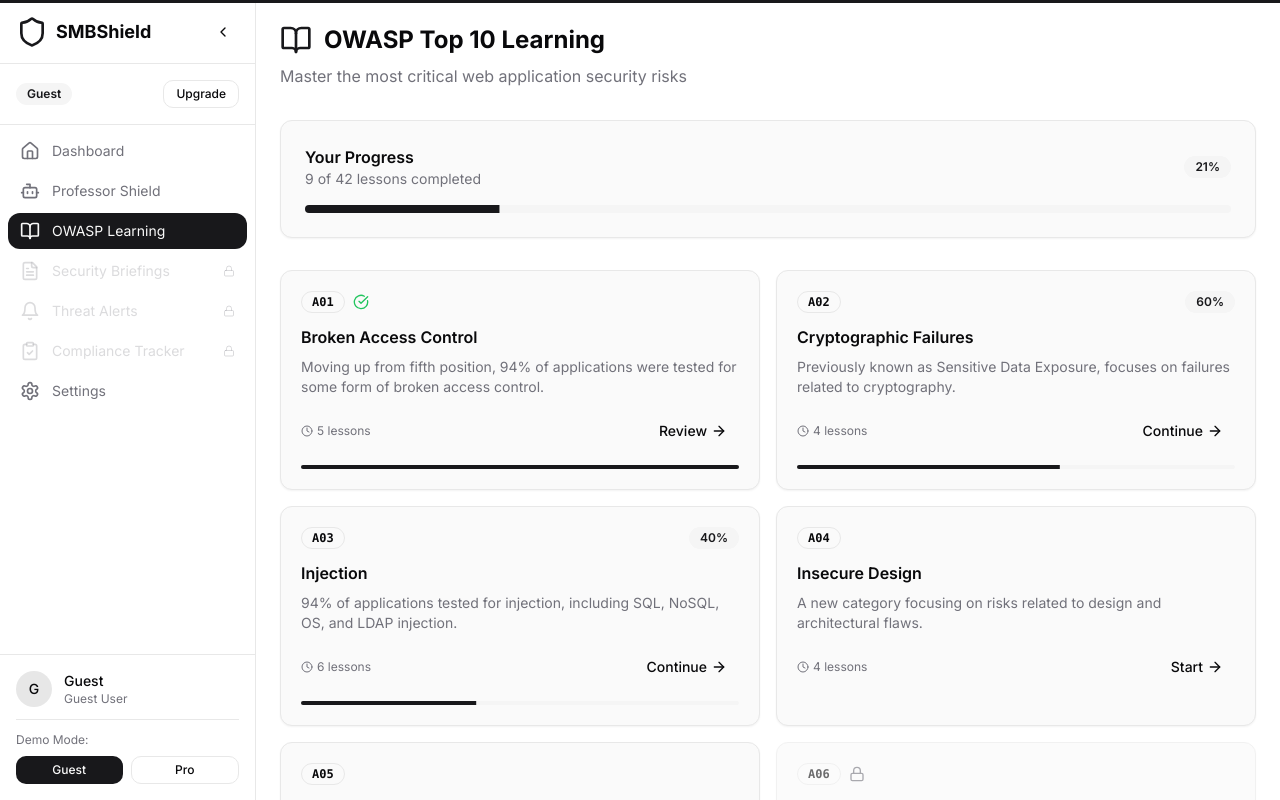
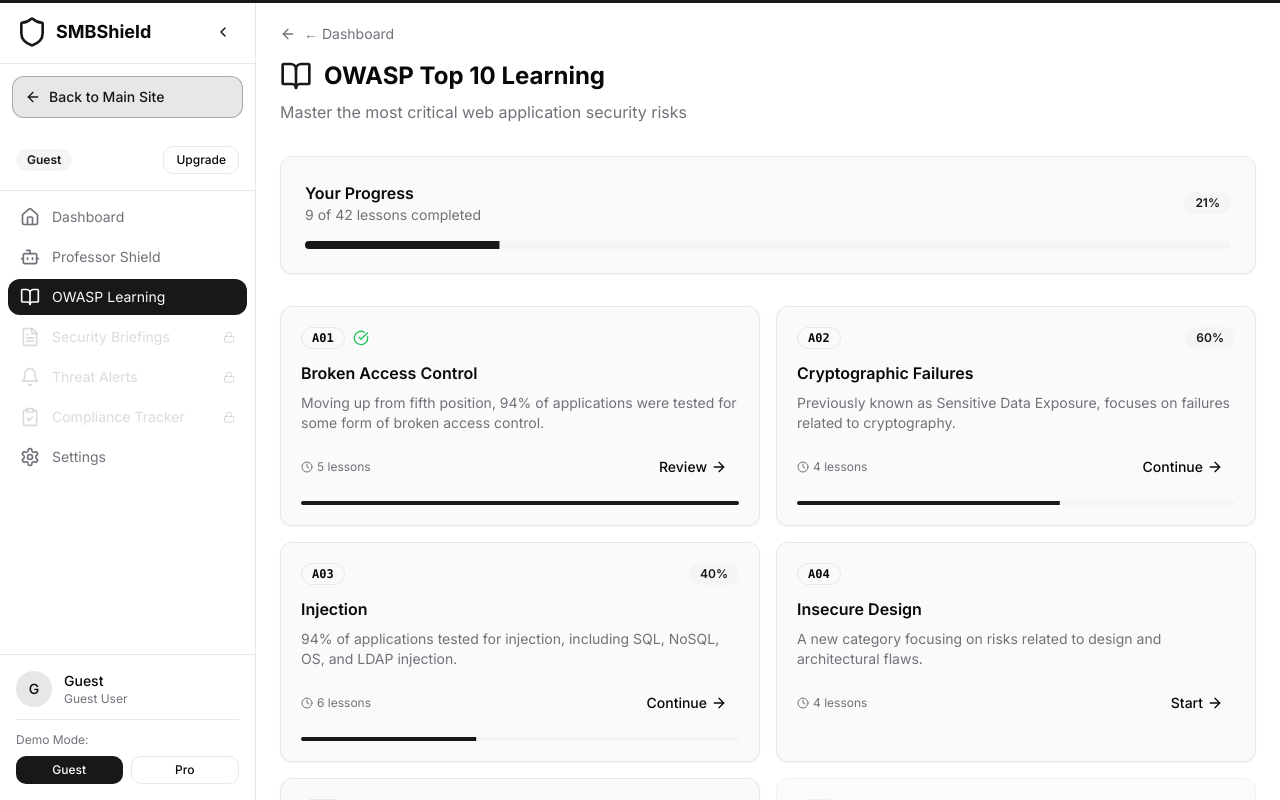
Before and after one commit to HM-aes/smbshield-, a Next.js app: page /dashboard/owasp in a window 1280 px wide. Shown: the top 800 px of the page. Built offline with nearby package versions, Linux system fonts and the light colour scheme.

Commit message:
Add dashboard back navigation: prominent 'Back to Main Site' button, logo tooltip, and back arrows on sub-pages

```diff
--- a/app/dashboard/chat/page.tsx
+++ b/app/dashboard/chat/page.tsx
@@ -1,8 +1,9 @@
 "use client"
 
 import * as React from "react"
+import Link from "next/link"
 import { motion } from "framer-motion"
-import { Bot, Send, User, Sparkles } from "lucide-react"
+import { Bot, Send, User, Sparkles, ArrowLeft } from "lucide-react"
 import { Button } from "@/components/ui/button"
 import { Card } from "@/components/ui/card"
 import { Input } from "@/components/ui/input"
@@ -74,6 +75,15 @@
         animate={{ opacity: 1, y: 0 }}
         className="mb-6"
       >
+        {/* Back Navigation */}
+        <Link
+          href="/dashboard"
+          className="inline-flex items-center gap-2 text-sm text-muted-foreground hover:text-foreground transition-colors mb-4"
+        >
+          <ArrowLeft className="h-4 w-4" />
+          <span>← Dashboard</span>
+        </Link>
+
         <div className="flex items-center gap-3">
           <div className="flex h-12 w-12 items-center justify-center rounded-full bg-primary/10">
             <Bot className="h-6 w-6 text-primary" />
--- a/app/dashboard/owasp/page.tsx
+++ b/app/dashboard/owasp/page.tsx
@@ -3,7 +3,7 @@
 import * as React from "react"
 import Link from "next/link"
 import { motion } from "framer-motion"
-import { BookOpen, Shield, CheckCircle, Lock, ArrowRight, Clock } from "lucide-react"
+import { BookOpen, Shield, CheckCircle, Lock, ArrowRight, ArrowLeft, Clock } from "lucide-react"
 import { Button } from "@/components/ui/button"
 import { Card } from "@/components/ui/card"
 import { Badge } from "@/components/ui/badge"
@@ -113,6 +113,15 @@
         animate={{ opacity: 1, y: 0 }}
         className="mb-8"
       >
+        {/* Back Navigation */}
+        <Link
+          href="/dashboard"
+          className="inline-flex items-center gap-2 text-sm text-muted-foreground hover:text-foreground transition-colors mb-4"
+        >
+          <ArrowLeft className="h-4 w-4" />
+          <span>← Dashboard</span>
+        </Link>
+
         <div className="flex items-center gap-3 mb-2">
           <BookOpen className="h-8 w-8 text-primary" />
           <h1 className="text-2xl font-bold">OWASP Top 10 Learning</h1>
--- /dev/null
+++ b/components/dashboard/page-header.tsx
@@ -0,0 +1,47 @@
+"use client"
+
+import Link from "next/link"
+import { ArrowLeft } from "lucide-react"
+import { cn } from "@/lib/utils"
+
+interface PageHeaderProps {
+  title: string
+  description?: string
+  backHref?: string
+  backLabel?: string
+  className?: string
+  children?: React.ReactNode
+}
+
+export function PageHeader({
+  title,
+  description,
+  backHref = "/dashboard",
+  backLabel = "Dashboard",
+  className,
+  children,
+}: PageHeaderProps) {
+  return (
+    <div className={cn("mb-6", className)}>
+      {/* Back Navigation */}
+      <Link
+        href={backHref}
+        className="inline-flex items-center gap-2 text-sm text-muted-foreground hover:text-foreground transition-colors mb-4"
+      >
+        <ArrowLeft className="h-4 w-4" />
+        <span>← {backLabel}</span>
+      </Link>
+
+      {/* Title */}
+      <div className="flex items-center justify-between">
+        <div>
+          <h1 className="text-2xl font-bold">{title}</h1>
+          {description && (
+            <p className="text-muted-foreground mt-1">{description}</p>
+          )}
+        </div>
+        {children}
+      </div>
+    </div>
+  )
+}
--- a/components/dashboard/sidebar.tsx
+++ b/components/dashboard/sidebar.tsx
@@ -17,11 +17,18 @@
   ChevronLeft,
   ChevronRight,
   Shield,
+  ArrowLeft,
 } from "lucide-react"
 import { cn } from "@/lib/utils"
 import { useUser } from "@/contexts/user-context"
 import { Button } from "@/components/ui/button"
 import { Badge } from "@/components/ui/badge"
+import {
+  Tooltip,
+  TooltipContent,
+  TooltipProvider,
+  TooltipTrigger,
+} from "@/components/ui/tooltip"
 
 interface NavItem {
   title: string
@@ -53,18 +60,36 @@
       )}
     >
       <div className="flex h-full flex-col">
-        {/* Logo */}
+        {/* Logo - Links to Homepage with Tooltip */}
         <div className="flex h-16 items-center justify-between border-b px-4">
           {!collapsed && (
-            <Link href="/dashboard" className="flex items-center gap-2">
-              <Shield className="h-8 w-8 text-primary" />
-              <span className="font-bold text-lg">SMBShield</span>
-            </Link>
+            <TooltipProvider>
+              <Tooltip>
+                <TooltipTrigger asChild>
+                  <Link href="/" className="flex items-center gap-2 hover:opacity-80 transition-opacity">
+                    <Shield className="h-8 w-8 text-primary" />
+                    <span className="font-bold text-lg">SMBShield</span>
+                  </Link>
+                </TooltipTrigger>
+                <TooltipContent side="bottom">
+                  <p>Go to Homepage</p>
+                </TooltipContent>
+              </Tooltip>
+            </TooltipProvider>
           )}
           {collapsed && (
-            <Link href="/dashboard" className="mx-auto">
-              <Shield className="h-8 w-8 text-primary" />
-            </Link>
+            <TooltipProvider>
+              <Tooltip>
+                <TooltipTrigger asChild>
+                  <Link href="/" className="mx-auto hover:opacity-80 transition-opacity">
+                    <Shield className="h-8 w-8 text-primary" />
+                  </Link>
+                </TooltipTrigger>
+                <TooltipContent side="right">
+                  <p>Go to Homepage</p>
+                </TooltipContent>
+              </Tooltip>
+            </TooltipProvider>
           )}
           <Button
             variant="ghost"
@@ -76,9 +101,27 @@
           </Button>
         </div>
 
+        {/* Prominent Back to Main Site Link */}
+        <Link
+          href="/"
+          className={cn(
+            "flex items-center gap-2 mx-3 mt-3 px-3 py-2.5 rounded-lg",
+            "bg-primary/10 hover:bg-primary/20 text-primary",
+            "border border-primary/30 hover:border-primary/50",
+            "hover:shadow-md hover:shadow-primary/10",
+            "transition-all duration-200",
+            collapsed && "justify-center mx-2 px-2"
+          )}
+        >
+          <ArrowLeft className="h-4 w-4 shrink-0" />
+          {!collapsed && (
+            <span className="text-sm font-medium">Back to Main Site</span>
+          )}
+        </Link>
+
         {/* Tier Badge */}
         {!collapsed && (
-          <div className="border-b p-4">
+          <div className="border-b p-4 mt-3">
             <div className="flex items-center justify-between">
               <Badge
                 variant={isPro ? "default" : "secondary"}
```
